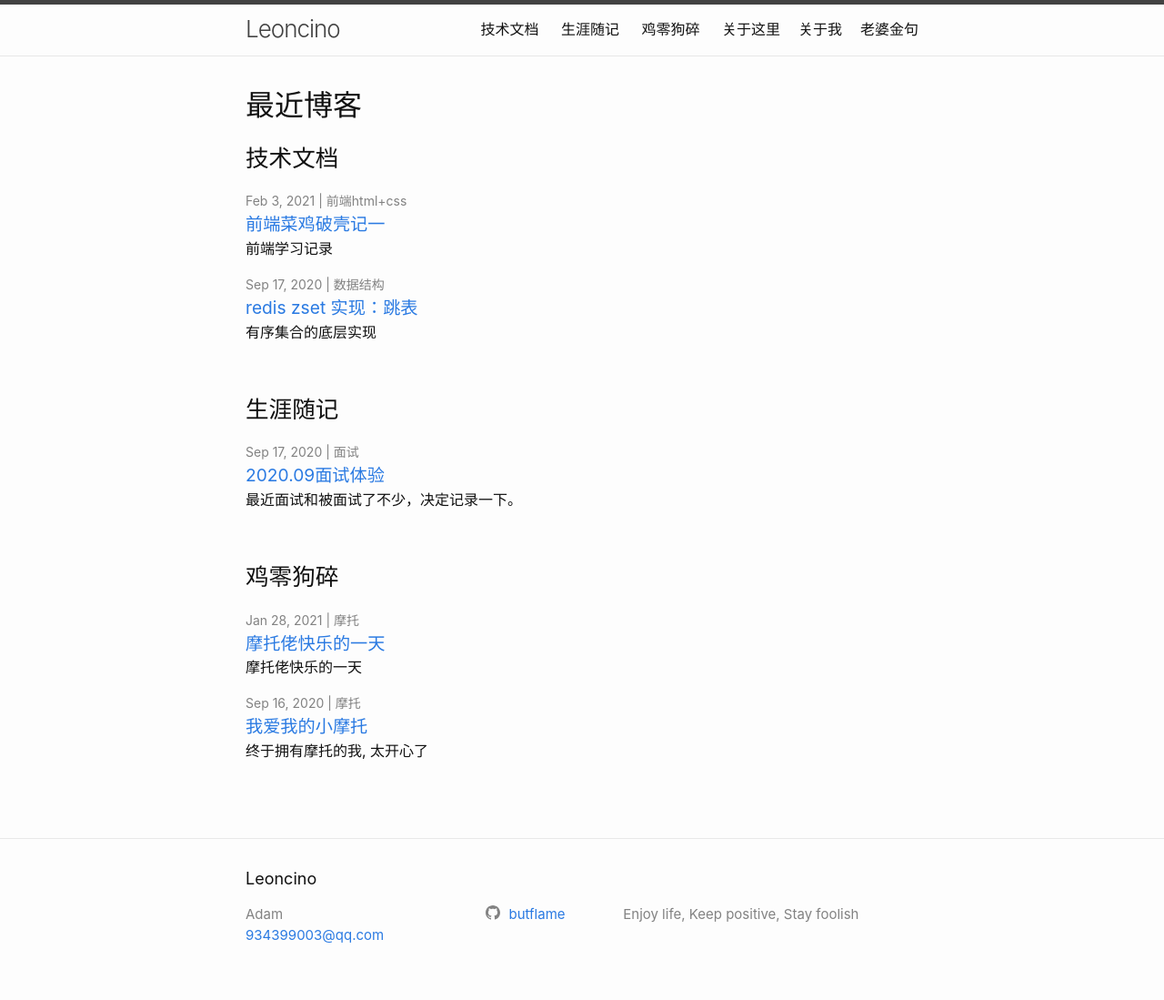
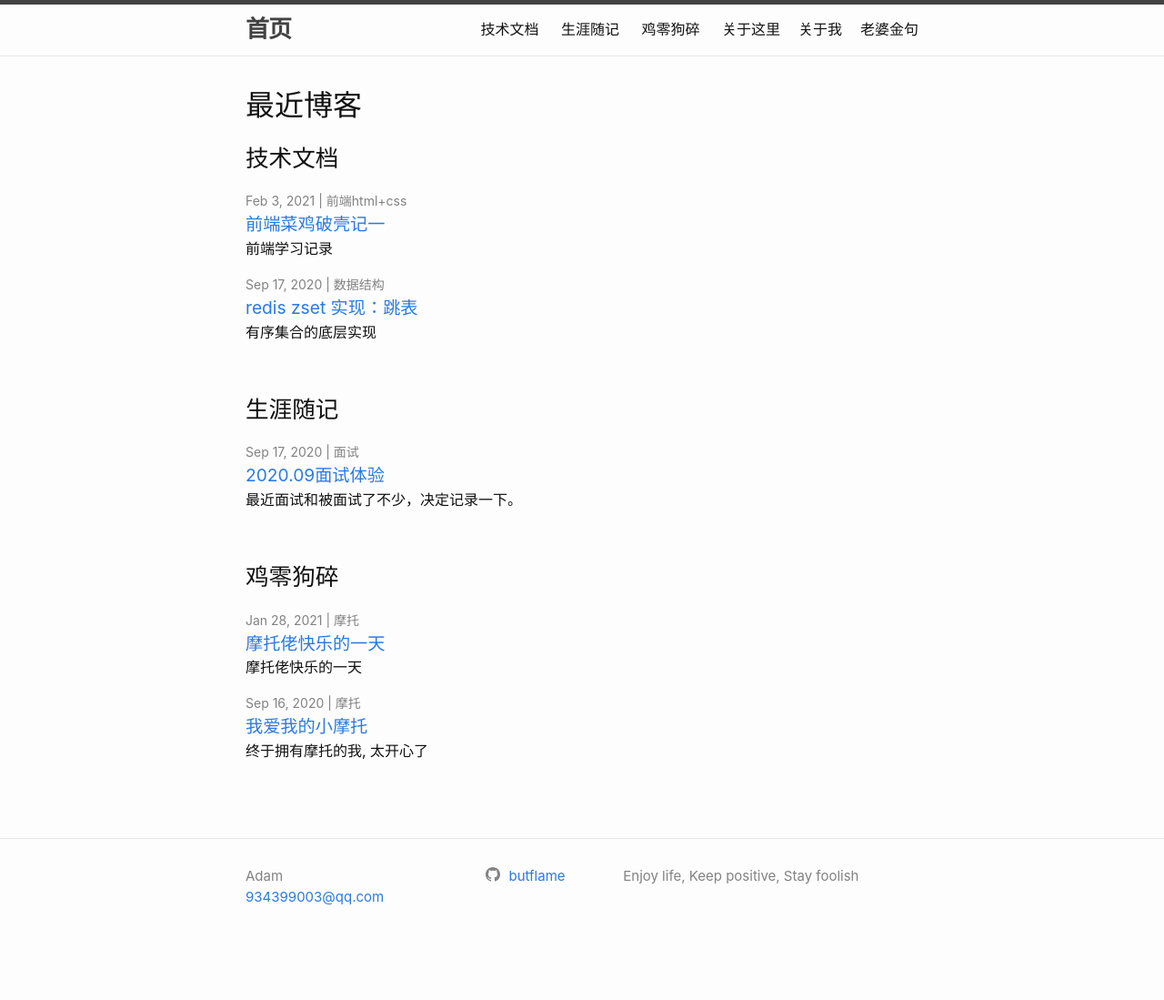
Before and after one commit to butflame/butflame.github.io, a Jekyll site: the page built from index.md, in a window 1280 px wide. Shown: the whole page at 91% size. Built offline with Jekyll 4.4.1, drawn with Linux system fonts in a browser that asks for light colours; after the commit the page ends 1057 px from its top, so only the background shows below that.

Commit message:
change some layouts

```diff
--- a/_config.yml
+++ b/_config.yml
@@ -18,7 +18,7 @@
 # You can create any custom variable you would like, and they will be accessible
 # in the templates via {{ site.myvariable }}.
 
-title: Leoncino
+title: Adam riding R3
 author: Adam
 email: 934399003@qq.com
 description: >- # this means to ignore newlines until "baseurl:"
--- a/_includes/footer.html
+++ b/_includes/footer.html
@@ -3,7 +3,7 @@
 
   <div class="wrapper">
 
-    <h2 class="footer-heading">{{ site.title | escape }}</h2>
+<!--    <h2 class="footer-heading">{{ site.title | escape }}</h2>-->
 
     <div class="footer-col-wrapper">
       <div class="footer-col footer-col-1">
--- a/_includes/header.html
+++ b/_includes/header.html
@@ -3,7 +3,7 @@
   <div class="wrapper">
     {%- assign default_paths = site.pages | map: "path" -%}
     {%- assign page_paths = site.header_pages | default: default_paths -%}
-    <a class="site-title" rel="author" href="{{ "/" | relative_url }}">{{ site.title | escape }}</a>
+    <a class="site-title" rel="author" href="{{ "/" | relative_url }}">首页</a>
 
     {%- if page_paths -%}
       <nav class="site-nav">
--- a/_sass/minima/_layout.scss
+++ b/_sass/minima/_layout.scss
@@ -12,7 +12,7 @@
 
 .site-title {
   @include relative-font-size(1.625);
-  font-weight: 300;
+  font-weight: 800;
   line-height: $base-line-height * $base-font-size * 2.25;
   letter-spacing: -1px;
   margin-bottom: 0;
```
